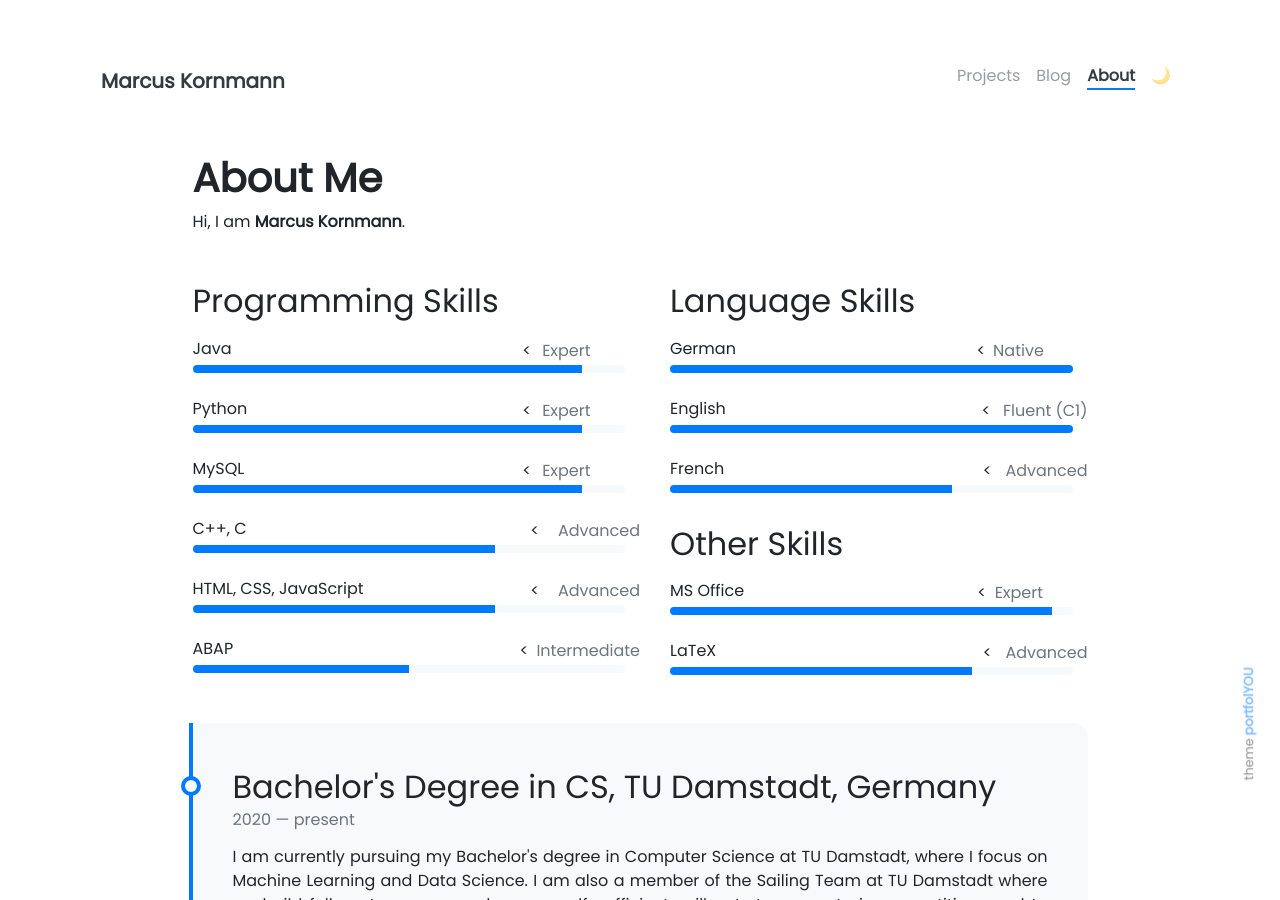
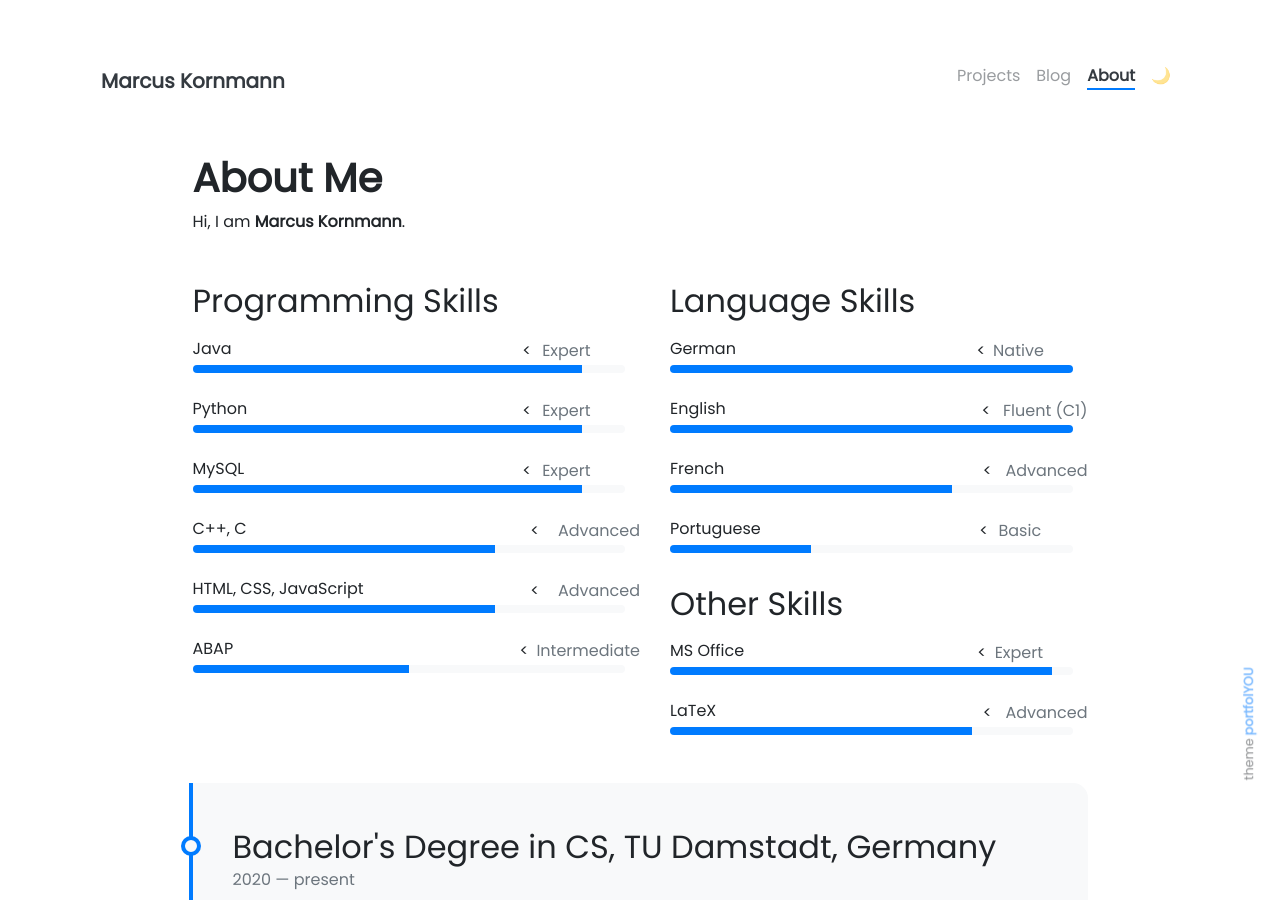
Before and after one commit to CptK/CptK.github.io, a Jekyll site: the page built from pages/about.md, in a window 1280 px wide and 900 px high. Built offline with Jekyll 4.4.1, drawn with Linux system fonts in a browser that asks for light colours; nearby versions of some CDN libraries.

Commit message:
added Portuguese Language

```diff
--- a/_data/language-skills.yml
+++ b/_data/language-skills.yml
@@ -12,3 +12,8 @@
   percentage: 70
   level: Advanced
   color: primary
+
+- name: Portuguese
+  percentage: 35
+  level: Basic
+  color: primary
```
Also changed, not shown: 2 other files.
